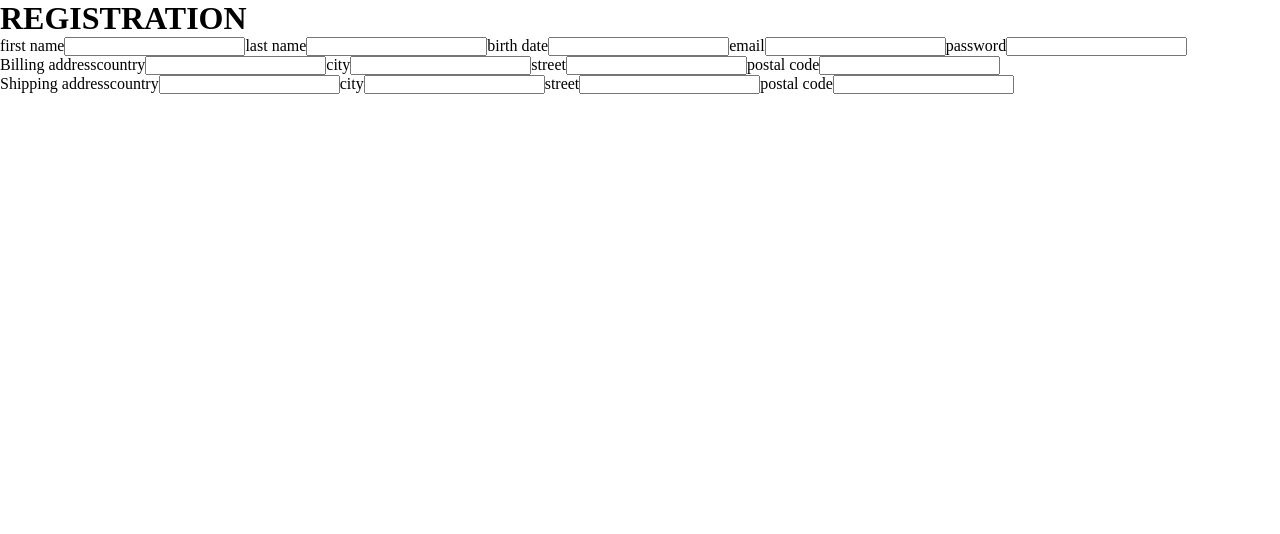
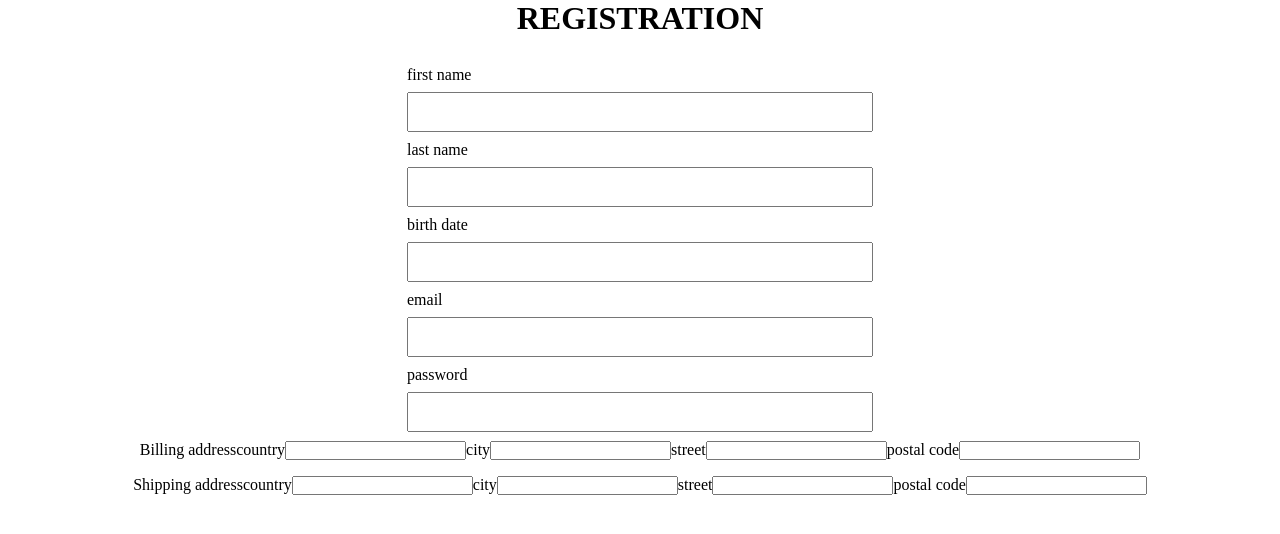
Before and after one commit to nuriver/ecommerce-app, a website built with webpack: page src/index.html in a window 1280 px wide. Built offline with nearby package versions, Linux system fonts and the light colour scheme.

Commit message:
feat: add some styles

```diff
--- a/package.json
+++ b/package.json
@@ -1,5 +1,5 @@
 {
-  "name": "fun-chat",
+  "name": "ecommerce-app",
   "version": "1.0.0",
   "description": "",
   "main": "index.js",
--- a/src/styles/components/registrationPage/_registrationPage.scss
+++ b/src/styles/components/registrationPage/_registrationPage.scss
@@ -1,4 +1,18 @@
 .register-page {
-    display: flex;
-    flex-direction: column;
+  display: flex;
+  flex-direction: column;
+  align-items: center;
 }
+.register-page__user-data {
+  display: flex;
+  flex-direction: column;
+  width: 100%;
+  max-width: 466px;
+  margin-top: 20px;
+}
+.user-data__label {
+    line-height: 35px;
+}
+.user-data__input {
+    height: 40px;
+}
```
Also changed, not shown: src/styles/style.css, 1 other file.
